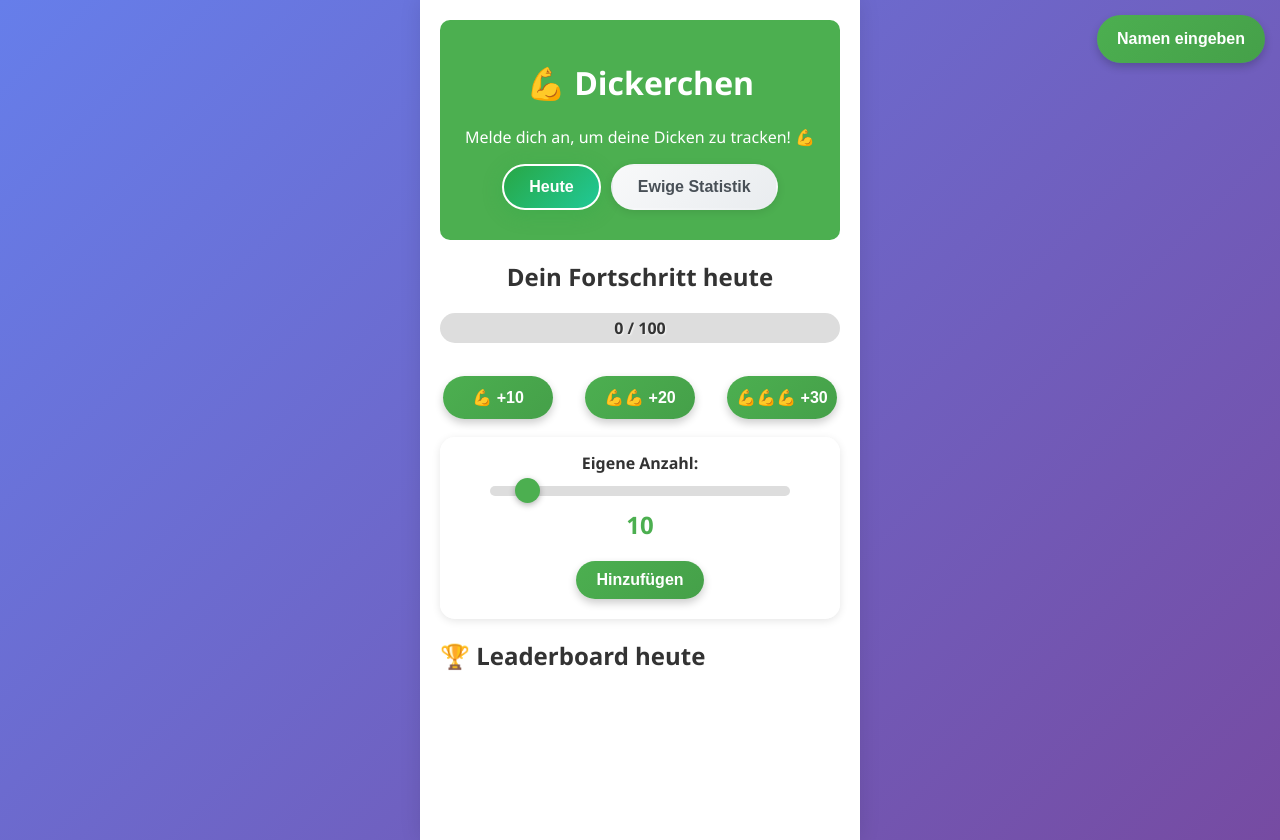
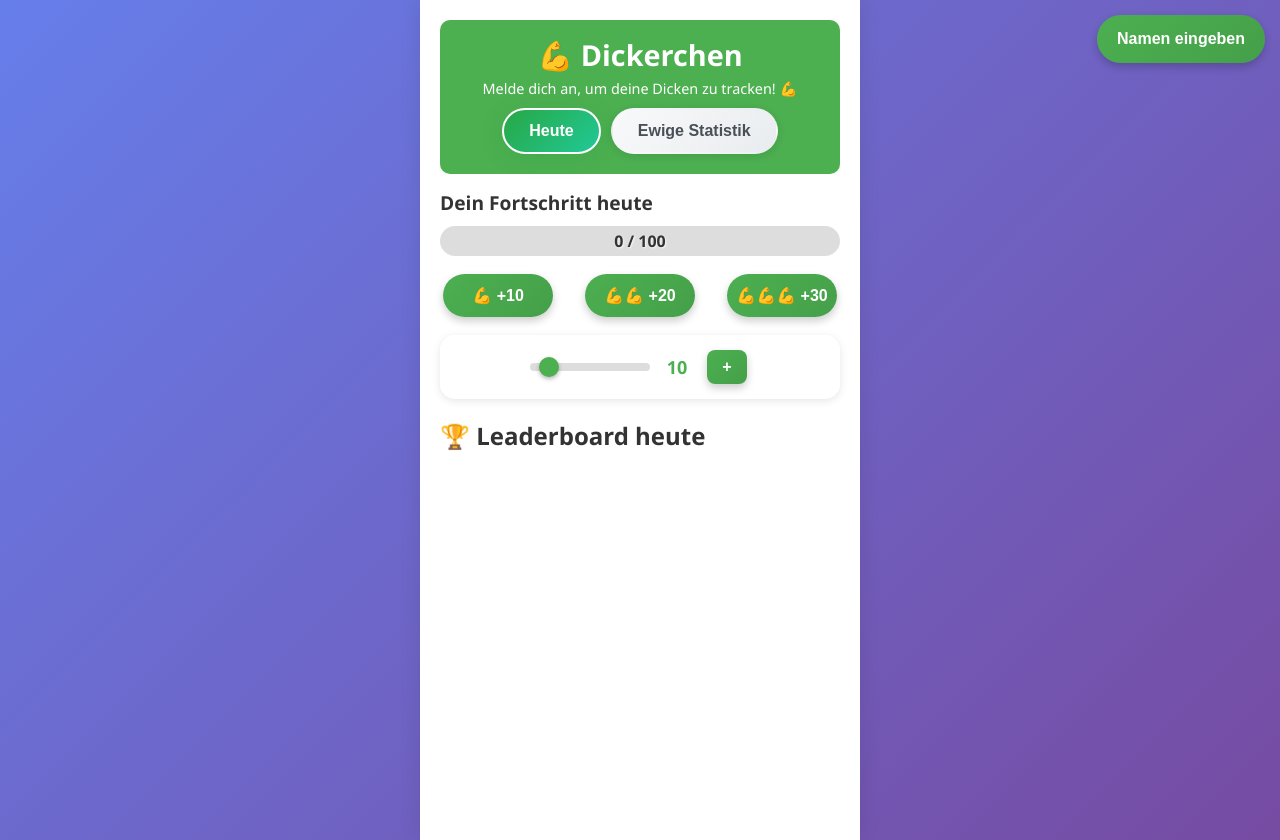
Before and after one commit to crack666/Dickerchen, a plain HTML site: page public/index.html in a window 1280 px wide. Drawn offline with Linux system fonts and the light colour scheme; no server answers.

Commit message:
feat: Enhance progress display with share button and improved styling

```diff
--- a/public/index.html
+++ b/public/index.html
@@ -21,13 +21,13 @@
       <div id="today-view" class="view active">
         <div id="dashboard">
           <div id="progress">
-            <h2>Dein Fortschritt heute</h2>
+            <div class="progress-header">
+              <h2>Dein Fortschritt heute</h2>
+              <button id="share-progress" class="share-btn" style="display: none;">📤 Teilen</button>
+            </div>
             <div id="progress-bar">
               <div id="progress-fill"></div>
               <p id="progress-text">0 / 100</p>
-            </div>
-            <div class="progress-info">
-              <button id="share-progress" class="share-btn" style="display: none;">📤 Teilen</button>
             </div>
           </div>
           <div id="add-pushups">
@@ -37,10 +37,9 @@
               <button class="add-btn" data-count="30">💪💪💪 +30</button>
             </div>
             <div id="custom-input">
-              <label for="custom-slider">Eigene Anzahl:</label>
               <input type="range" id="custom-slider" min="1" max="100" value="10">
               <span id="slider-value">10</span>
-              <button id="add-custom">Hinzufügen</button>
+              <button id="add-custom">+</button>
             </div>
           </div>
           <div id="leaderboard">
--- a/public/styles.css
+++ b/public/styles.css
@@ -18,16 +18,53 @@ body {
 
 header {
   text-align: center;
-  margin-bottom: 20px;
-  padding: 20px 0;
+  margin-bottom: 15px;
+  padding: 15px 0 10px 0;
   background: #4CAF50;
   color: white;
   border-radius: 10px;
 }
 
+header h1 {
+  margin: 0 0 5px 0;
+  font-size: 1.8em;
+}
+
+header p {
+  margin: 0 0 10px 0;
+  font-size: 0.9em;
+}
+
 #progress {
-  margin-bottom: 20px;
+  margin-bottom: 15px;
   text-align: center;
+}
+
+.progress-header {
+  display: flex;
+  justify-content: space-between;
+  align-items: center;
+  margin-bottom: 10px;
+}
+
+.progress-header h2 {
+  margin: 0;
+  font-size: 1.2em;
+}
+
+.share-btn {
+  background: #2196F3;
+  color: white;
+  border: none;
+  padding: 6px 12px;
+  border-radius: 20px;
+  cursor: pointer;
+  font-size: 0.8em;
+  transition: background 0.3s;
+}
+
+.share-btn:hover {
+  background: #1976D2;
 }
 
 #progress-bar {
@@ -71,13 +108,6 @@ header {
   text-shadow: 1px 1px 2px rgba(255,255,255,0.8);
   z-index: 10;
   margin: 0;
-}
-
-.progress-info {
-  display: flex;
-  justify-content: flex-end;
-  align-items: center;
-  margin-top: 10px;
 }
 
 @keyframes shine {
@@ -140,26 +170,22 @@ button:active {
 
 #custom-input {
   display: flex;
-  flex-direction: column;
+  flex-direction: row;
   align-items: center;
+  justify-content: center;
+  gap: 10px;
   margin-top: 10px;
-  padding: 15px;
+  padding: 10px 15px;
   background: rgba(255,255,255,0.9);
   border-radius: 15px;
   box-shadow: 0 2px 8px rgba(0,0,0,0.1);
 }
 
-#custom-input label {
-  font-weight: bold;
-  margin-bottom: 10px;
-  color: #333;
-}
-
 #custom-slider {
-  width: 100%;
-  max-width: 300px;
-  height: 10px;
-  border-radius: 5px;
+  flex: 1;
+  max-width: 120px;
+  height: 8px;
+  border-radius: 4px;
   background: #ddd;
   outline: none;
   -webkit-appearance: none;
@@ -169,35 +195,38 @@ button:active {
 #custom-slider::-webkit-slider-thumb {
   -webkit-appearance: none;
   appearance: none;
-  width: 25px;
-  height: 25px;
+  width: 20px;
+  height: 20px;
   border-radius: 50%;
   background: #4CAF50;
   cursor: pointer;
-  box-shadow: 0 2px 6px rgba(0,0,0,0.3);
+  box-shadow: 0 2px 4px rgba(0,0,0,0.3);
 }
 
 #custom-slider::-moz-range-thumb {
-  width: 25px;
-  height: 25px;
+  width: 20px;
+  height: 20px;
   border-radius: 50%;
   background: #4CAF50;
   cursor: pointer;
   border: none;
-  box-shadow: 0 2px 6px rgba(0,0,0,0.3);
+  box-shadow: 0 2px 4px rgba(0,0,0,0.3);
 }
 
 #slider-value {
-  font-size: 24px;
+  font-size: 18px;
   font-weight: bold;
   color: #4CAF50;
-  margin: 10px 0;
+  min-width: 30px;
+  text-align: center;
 }
 
 #custom-input button {
-  margin-top: 10px;
-  padding: 10px 20px;
+  padding: 8px 12px;
   font-size: 16px;
+  font-weight: bold;
+  min-width: 40px;
+  border-radius: 8px;
 }
 
 #friends-list {
```
